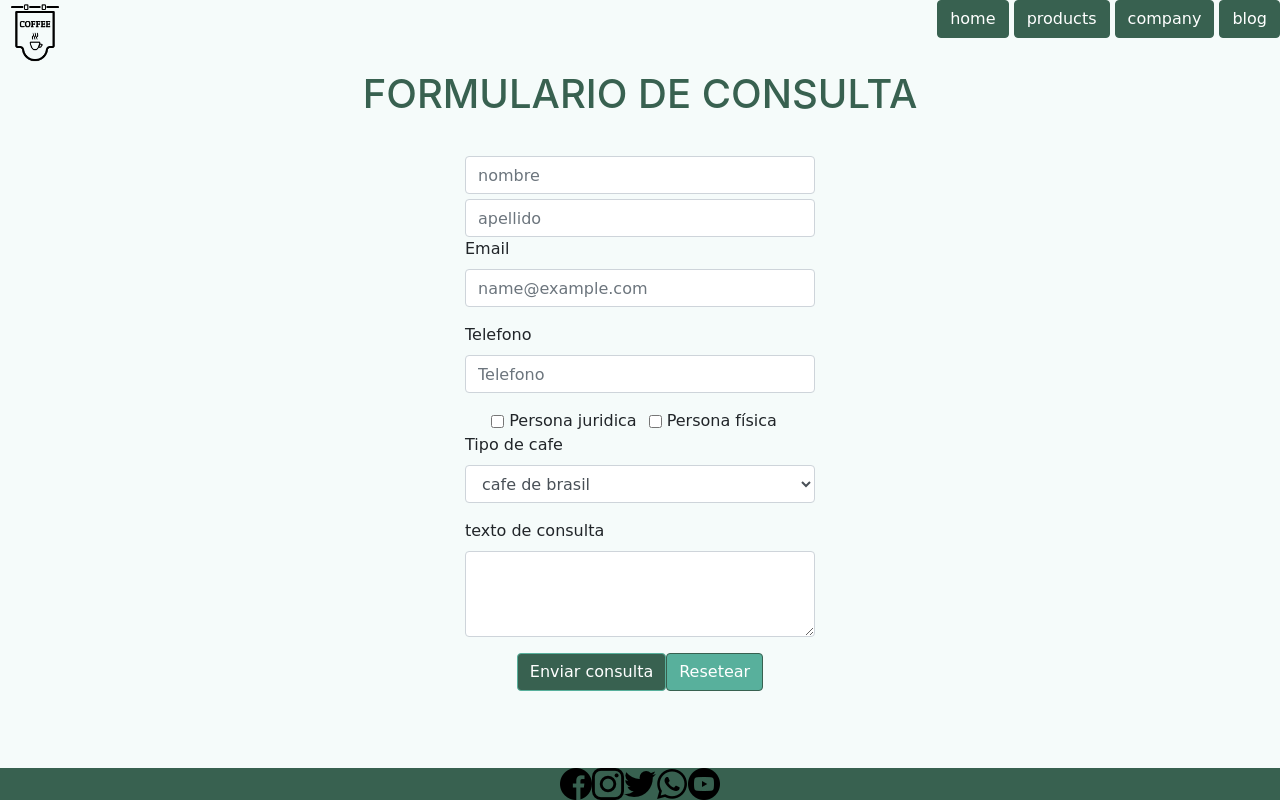
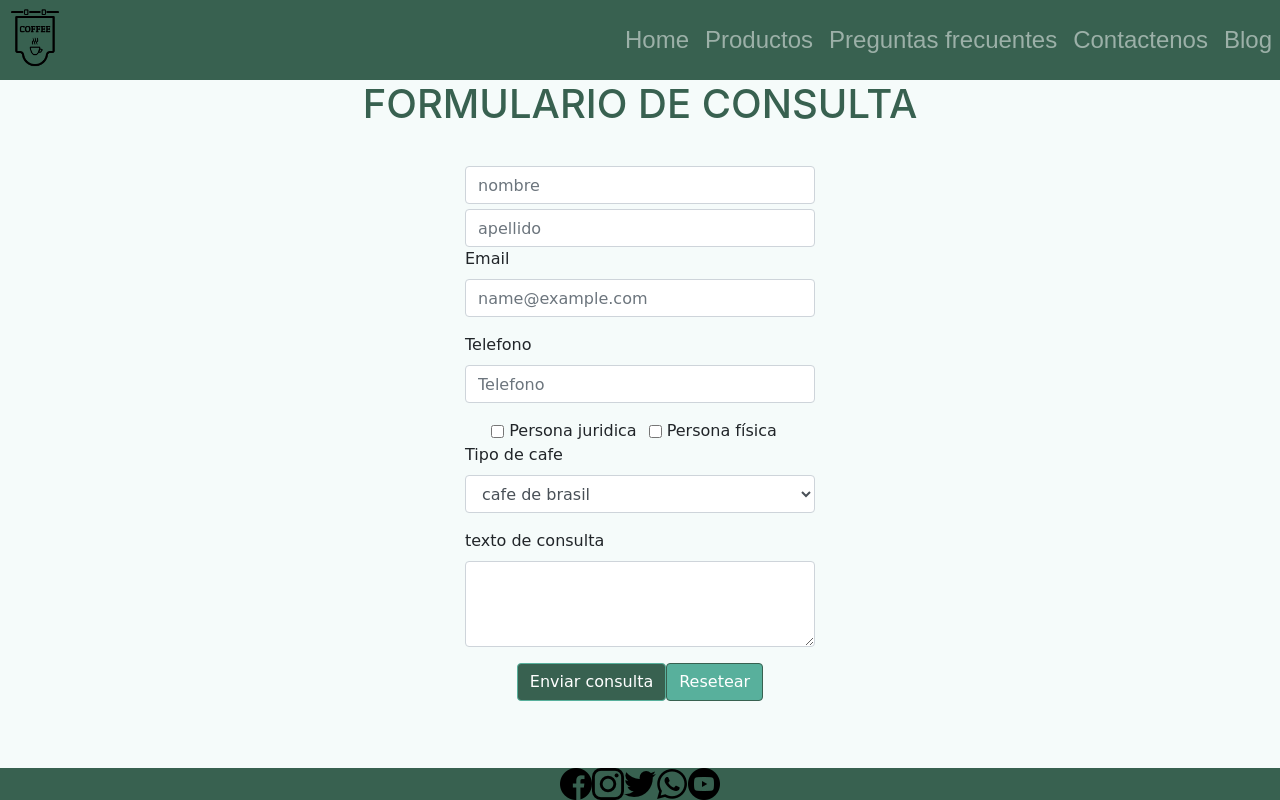
Before and after one commit to maximo95/proyecto_final, a website: page secciones/company.html in a window 1280 px wide. Drawn offline with nearby package versions, Linux system fonts and the light colour scheme; files that its build step writes are made by us from their sources.

Commit message:
ultimos cambios navbar

```diff
--- a/scss/final.scss
+++ b/scss/final.scss
@@ -1,5 +1,6 @@
 .header{
-    font-family: 'Dancing Script', cursive;
+    font-family:'Raleway', sans-serif;
+    font-size: 1.5rem;
 }
 .header__logo{
     width: 70px;
@@ -145,5 +146,8 @@ body{
 }
 
 .texto-derecha{
-    text-align: right;
+    text-align: center;
 }
+.preguntas{
+    padding: 1rem 2rem;
+}
--- a/secciones/company.html
+++ b/secciones/company.html
@@ -12,15 +12,29 @@
     <meta name="description" content="venta por menor y por mayor de granos de cafe organicos importados">
   </head>
   <body id="background">
-    <nav class="container-fluid">
-      <div class="row justify-content-between header">
-        <img alt="imagen de un cartel con una taza de cafe" class="header__logo"src="../fotos/logo_para_html_cafe.png">
-        <div>
-          <a class="btn btn-primary header__boton" href="../index.html" role="button">home</a>
-          <a class="btn btn-primary header__boton" href="products.html" role="button">products</a>
-          <a class="btn btn-primary header__boton" href="company.html" role="button">company</a>
-          <a class="btn btn-primary header__boton" href="blog.html" role="button">blog</a>
-        </div>
+    <nav class="navbar navbar-expand-lg navbar-dark indicaciones header">
+      <a class="navbar-brand" href="../index.html">
+        <img src="../fotos/logo_para_html_cafe.png" width="70" height="70" alt="imagen de un cartel con una taza de cafe">
+      </a>
+      <button class="navbar-toggler" type="button" data-toggle="collapse" data-target="#navbarSupportedContent" aria-controls="navbarSupportedContent" aria-expanded="false" aria-label="Toggle navigation">
+        <span class="navbar-toggler-icon"></span>
+      </button>
+      <div class="collapse navbar-collapse" id="navbarSupportedContent">
+        <ul class="navbar-nav ml-auto">
+          <li class="nav-item">
+            <a class="nav-link texto-derecha" href="../index.html">Home</a>
+          </li>
+          <li class="nav-item">
+            <a class="nav-link texto-derecha" href="products.html">Productos</a>
+          </li>
+            <a class="nav-link texto-derecha" href="preguntas.html">Preguntas frecuentes</a>
+          <li class="nav-item">
+            <a class="nav-link texto-derecha" href="company.html">Contactenos</a>
+          </li>
+          <li class="nav-item">
+            <a class="nav-link texto-derecha" href="blog.html">Blog</a>
+          </li>
+        </ul>
       </div>
     </nav>
     <div class="container">
```
Also changed, not shown: index.html (+23 -9 lines), secciones/blog.html (+23 -9 lines), secciones/preguntas.html (+18 -9 lines), secciones/products.html (+23 -9 lines), css/final.css.
